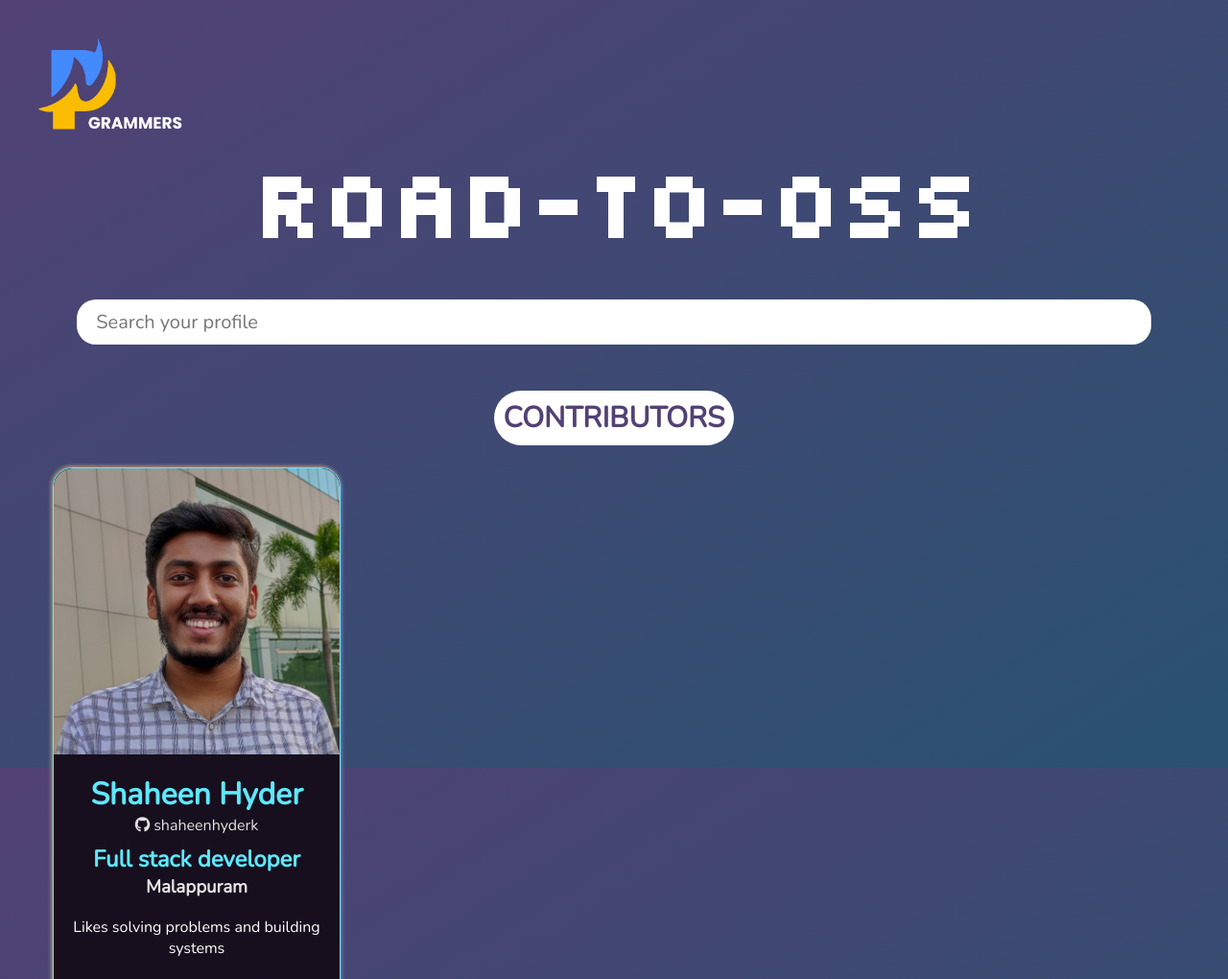
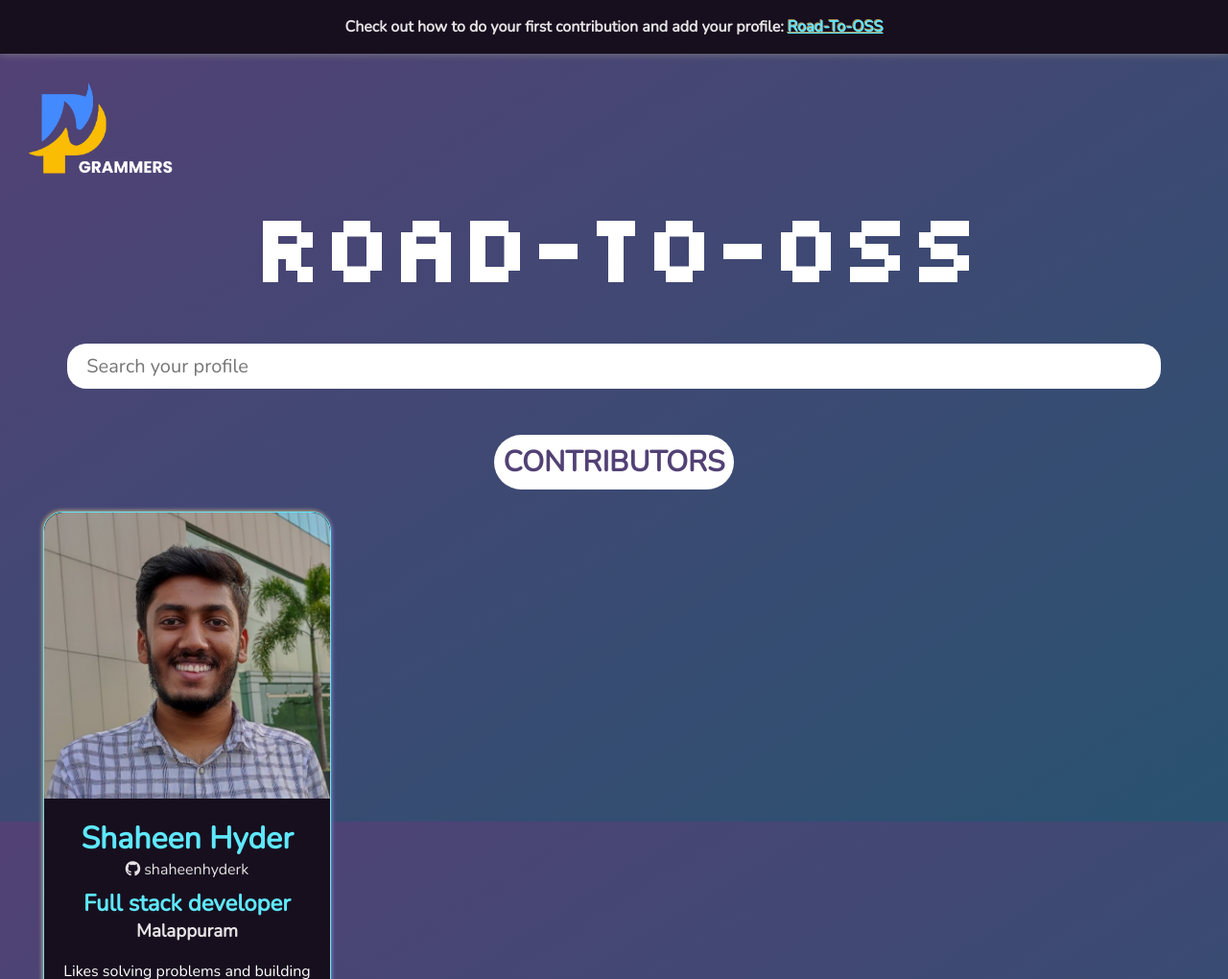
Before and after one commit to pygrammers-org/Road-to-OSS, a plain HTML site: page index.html in a window 1280 px wide. Shown: the top 1020 px of the page at 96% size. Drawn offline with nearby package versions, Linux system fonts and the light colour scheme.

Commit message:
Add banner

```diff
--- a/deps/style.css
+++ b/deps/style.css
@@ -3,8 +3,7 @@
     font-family: 'Nunito', sans-serif;
 }
 
-body {
-    margin: 40px;
+.content {
     background: linear-gradient(to left top, #295270, #524175);
     background-attachment: fixed;
     /*edit*/
@@ -193,6 +192,25 @@ p {
     transition: all 0.2s ease 0s;
 }
 
+.banner {
+  top: 0;
+  background-color: #170f1e;
+  color: #e5e2e4;
+  font-weight: 800;
+  padding: 8px 24px;
+  display: flex;
+  align-items: center;
+  justify-content: center;
+  min-height: 40px;
+  height: 100%;
+  filter: drop-shadow(0 0 0.25rem gray);
+}
+
+.banner a {
+  color: #5ee8fd;
+  filter: drop-shadow(rgba(255, 215, 77, 0.6) -0.5px -0.5px 0.5px) drop-shadow(rgba(124, 127, 255, 0.6) 0.5px 0.5px 0.5px);
+}
+
 button i {
     size: 30px;
     color: black;
--- a/index.html
+++ b/index.html
@@ -1,31 +1,49 @@
 <!DOCTYPE html>
 <html lang="en">
-
   <head>
-  <meta charset="UTF-8">
-  <meta http-equiv="X-UA-Compatible" content="IE=edge">
-  <meta name="viewport" content="width=device-width, initial-scale=1.0">
+    <meta charset="UTF-8" />
+    <meta http-equiv="X-UA-Compatible" content="IE=edge" />
+    <meta name="viewport" content="width=device-width, initial-scale=1.0" />
 
     <!--fonts-->
-  <link rel="preconnect" href="https://fonts.googleapis.com">
-  <link rel="preconnect" href="https://fonts.gstatic.com" crossorigin>
-  <link href="https://fonts.googleapis.com/css2?family=Nunito&family=Silkscreen&display=swap" rel="stylesheet">
+    <link rel="preconnect" href="https://fonts.googleapis.com" />
+    <link rel="preconnect" href="https://fonts.gstatic.com" crossorigin />
+    <link
+      href="https://fonts.googleapis.com/css2?family=Nunito&family=Silkscreen&display=swap"
+      rel="stylesheet"
+    />
 
     <!--stylesheet-->
-  <link rel="stylesheet" href="deps/style.css" class="stylesheet">
+    <link rel="stylesheet" href="deps/style.css" class="stylesheet" />
 
     <title>ROAD-TO-OSS</title>
   </head>
 
   <body>
-
+    <div class="banner">
+      <span>
+        Check out how to do your first contribution and add your profile:
+        <a
+          href="https://github.com/pygrammers-org/Road-To-OSS"
+          target="_blank"
+          rel="noreferrer"
+          >Road-To-OSS</a
+        >
+      </span>
+    </div>
+    <div class="content">
       <div class="pylogo">
-    <img src="deps/py-l.png" width="150">
+        <img src="deps/py-l.png" width="150" />
       </div>
       <h1 class="road-to-oss">ROAD-TO-OSS</h1>
       <div class="search-wrapper">
         <label for="search"></label>
-    <input type="search" placeholder="  Search your profile" id="search" user-search>
+        <input
+          type="search"
+          placeholder="  Search your profile"
+          id="search"
+          user-search
+        />
       </div>
       <div class="heading">
         <button class="contri">CONTRIBUTORS</button>
@@ -34,9 +52,9 @@
 
       <template user-template>
         <div id="profile-card" class="card">
-      <img class="profile-img" src="img1.jpg" user-image>
+          <img class="profile-img" src="img1.jpg" user-image />
           <h1 user-name></h1>
-      <a user-url class="inherit-color" target = "_blank">
+          <a user-url class="inherit-color" target="_blank">
             <i class="fa-brands fa-github">
               <span user-username></span>
             </i>
@@ -44,19 +62,23 @@
           <h2 class="current_pos" user-position></h2>
           <h3 user-place></h3>
           <p user-bio></p>
-      <button class="profile-download">Download Profile</button>
+          <button id="profile-download" class="profile-download">
+            Download Profile
+          </button>
         </div>
       </template>
 
       <div id="temp"></div>
+    </div>
 
     <!--font awesome-->
-  <script src="https://kit.fontawesome.com/576638e44b.js" crossorigin="anonymous"></script>
+    <script
+      src="https://kit.fontawesome.com/576638e44b.js"
+      crossorigin="anonymous"
+    ></script>
     <!--html2canvas-->
     <script src="deps/html2canvas.min.js" type="text/javascript"></script>
     <!--script file-->
     <script src="deps/script.js" defer></script>
-
   </body>
-
 </html>
```
Lines whose indentation alone changed are shown as unchanged.
